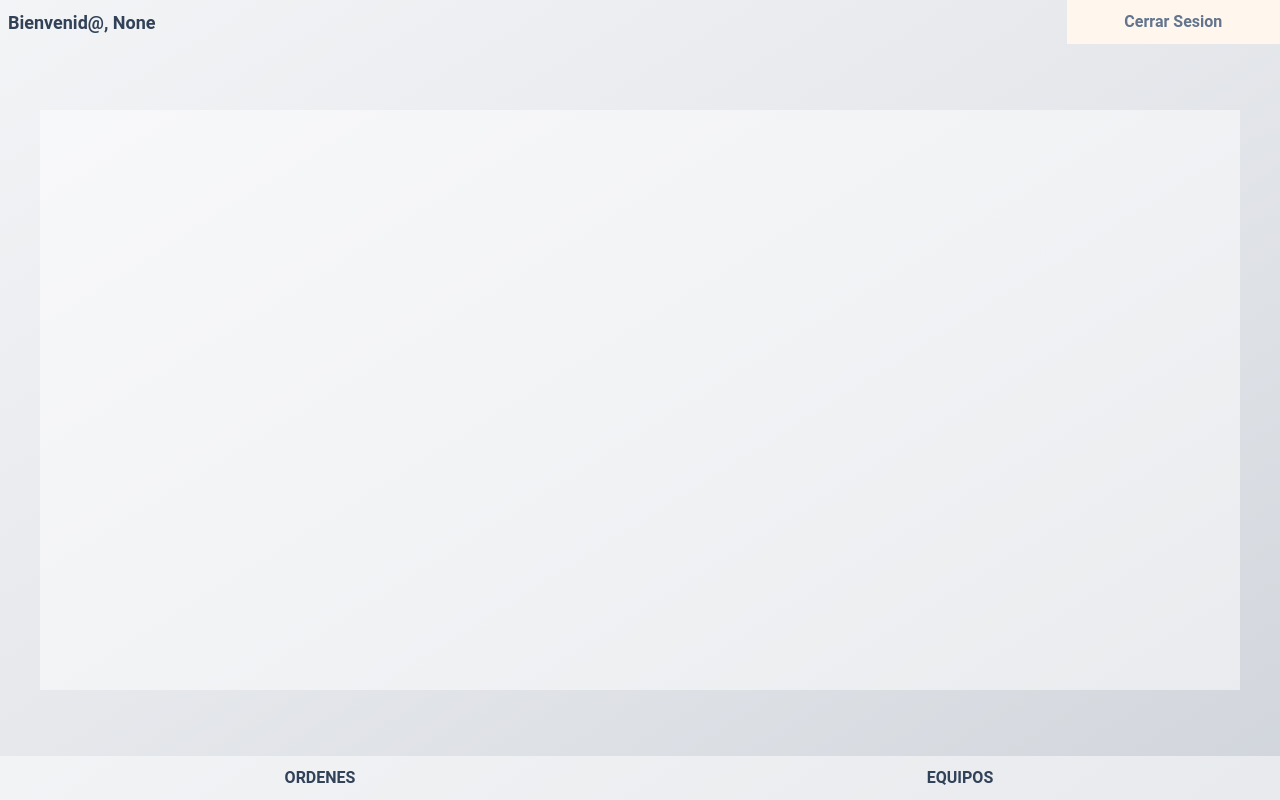
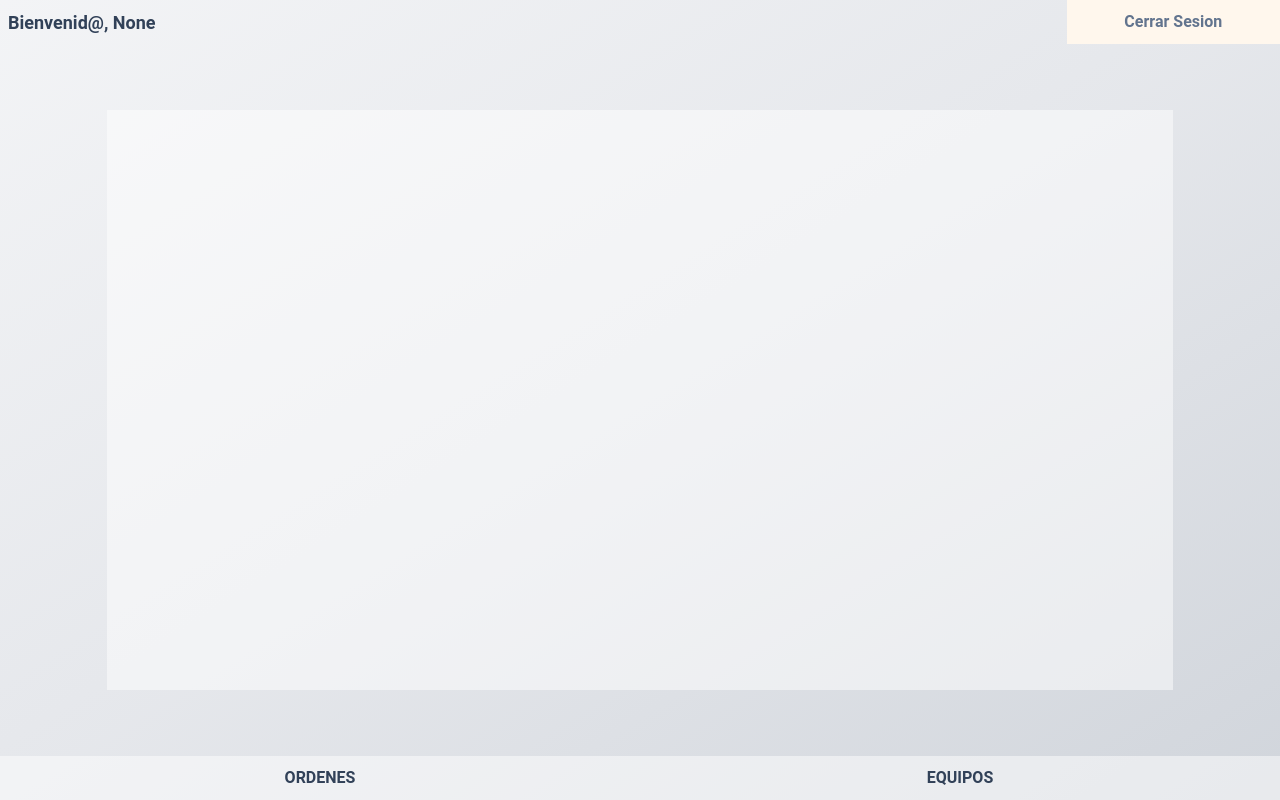
Before and after one commit to GaboAbo/axion_smarty, a Django app: page /home in a window 1280 px wide. Run offline with Django 5.2, Linux system fonts and the light colour scheme; style sheets or scripts are compiled from the project's sources; some libraries are stand-ins or nearby versions; some web fonts are replaced.

Commit message:
order view template fixed 2

```diff
--- a/Templates/dashboard.html
+++ b/Templates/dashboard.html
@@ -3,5 +3,5 @@
 {% block title %}Inicio{% endblock %}
 
 {% block content %}
-<div id="menu" class="w-[1200px] h-[580px] bg-white/50 flex flex-col gap-1 justify-center items-center text-lg"></div>
+<div id="menu" class="w-5/6 h-[580px] bg-white/50 flex flex-col gap-1 justify-center items-center text-lg"></div>
 {% endblock %}
```
